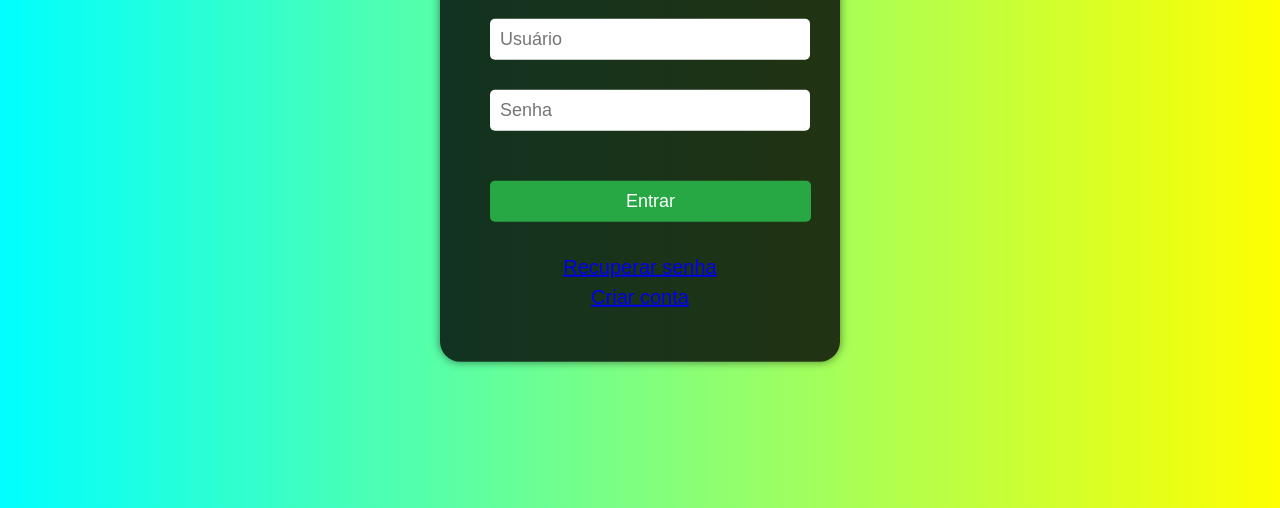
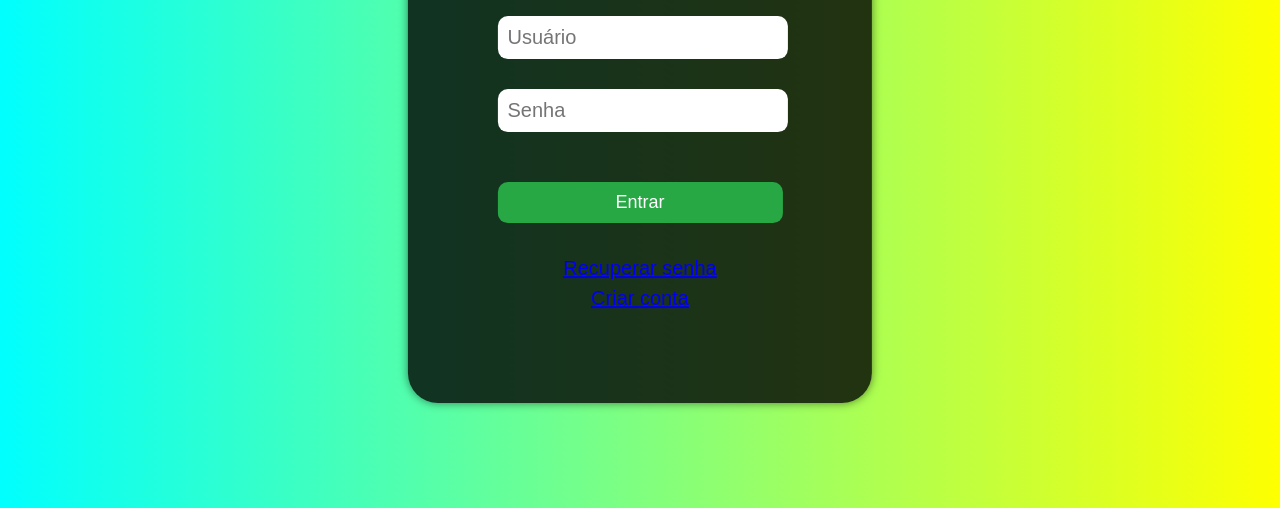
Before and after one commit to ytzexe/RGA-SOLUCOES, a plain HTML site: page RGA/Página/Login.html in a window 1280 px wide. Shown: the part 292-800 px from the top of the page. Drawn offline with Linux system fonts and the light colour scheme.

Commit message:
Update styles.css

```diff
--- a/RGA/Página/styles.css
+++ b/RGA/Página/styles.css
@@ -7,36 +7,35 @@ body {
 }
 
 .TelaLogin {
-  background-color: rgba(0, 0, 0, 0.8);
-  position: absolute;
-  top: 50%;
-  left: 50%;
-  transform: translate(-50%, -50%);
-    padding: 50px;
-    border-radius: 20px;
+background-color: rgba(0, 0, 0, 0.8);
+position: absolute;
+top: 50%;
+left: 50%;
+transform: translate(-50%, -50%);
+    padding: 7%;
+    border-radius: 30px;
     box-shadow: 0 0 10px rgba(0, 0, 0, 0.5);
-    width: 300px;
     color: white;
     text-align: center;
     font-size: 20px;
     line-height: 1.5;
-
 }
 
 input{
-    width: 100%;
+    width: 95%;
     padding: 10px;
-    margin: 0px 0;
-    border: none;
-    border-radius: 5px;
-    font-size: 18px;
+    margin: 10 px;
+    border: NONE;
+    border-radius: 10px;
+    font-size: 20px;
+
 }
 button {
-    width: 107%;
+    width: 100%;
     padding: 10px;
     margin-top: 20px;
     border: none;
-    border-radius: 5px;
+    border-radius: 10px;
     background-color: #28a745;
     color: white;
     font-size: 18px;
```
